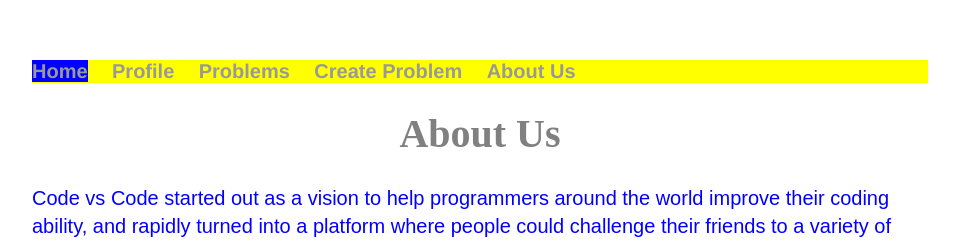
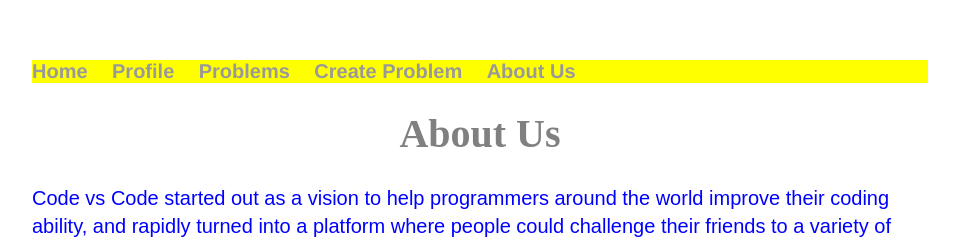
Before and after one commit to rramakrishnan246/rramakrishnan246.github.io, a Jekyll site: the page built from about.html, in a window 1280 px wide. Shown: the top 244 px of the page, without its empty margins (160-1119 px from the left). Built offline with Jekyll 4.4.1, drawn with Linux system fonts in a browser that asks for light colours.

Commit message:
Update default.html

```diff
--- a/_layouts/default.html
+++ b/_layouts/default.html
@@ -12,7 +12,7 @@
 		<body>
 			<nav>
 	    		<ul style = "background-color: yellow">
-	        		<li style = "font-size: 20px; background-color: blue"><a href="/">Home</a></li>
+	        		<li style = "font-size: 20px"><a href="/">Home</a></li>
 		        	<li style = "font-size: 20px"><a href="/Profile">Profile</a></li>
 				<li style = "font-size: 20px"><a href="/Problems">Problems</a></li>
 	        		<li style = "font-size: 20px"><a href="/Create">Create Problem</a></li>
```
